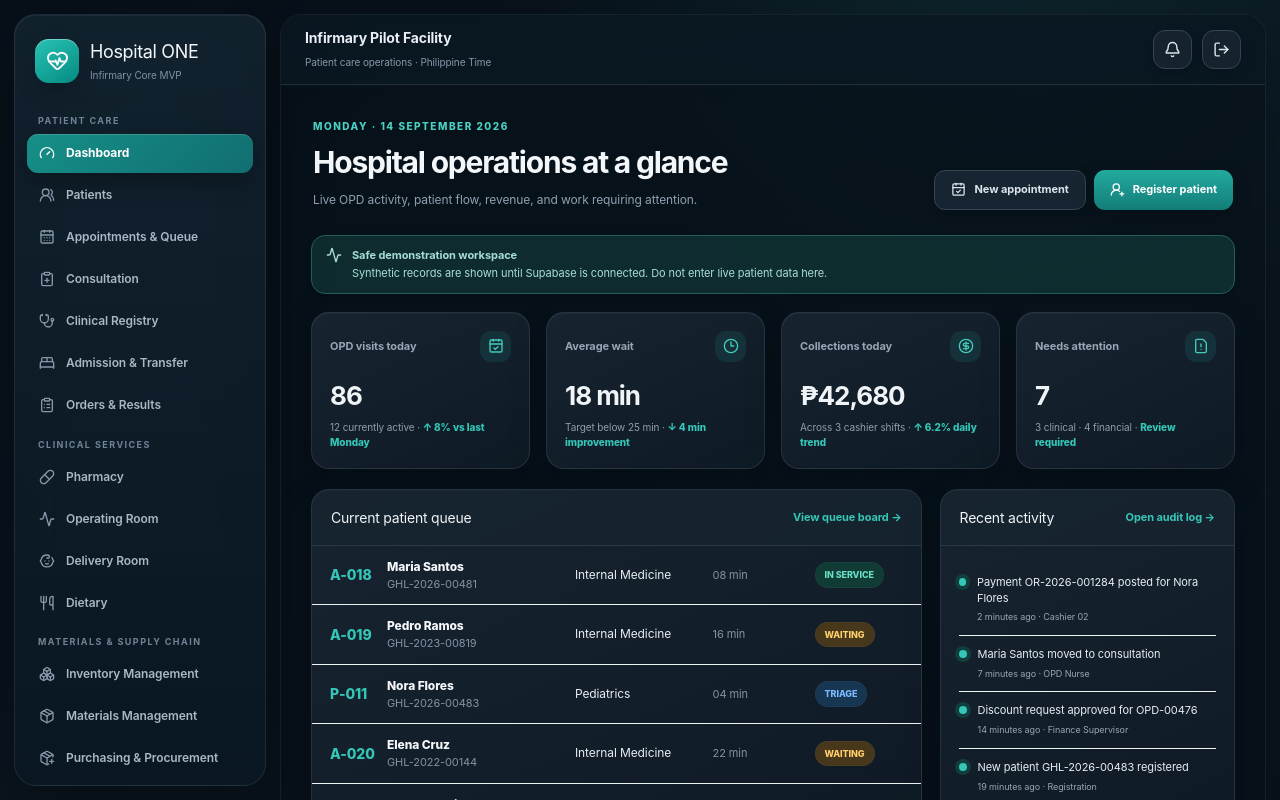
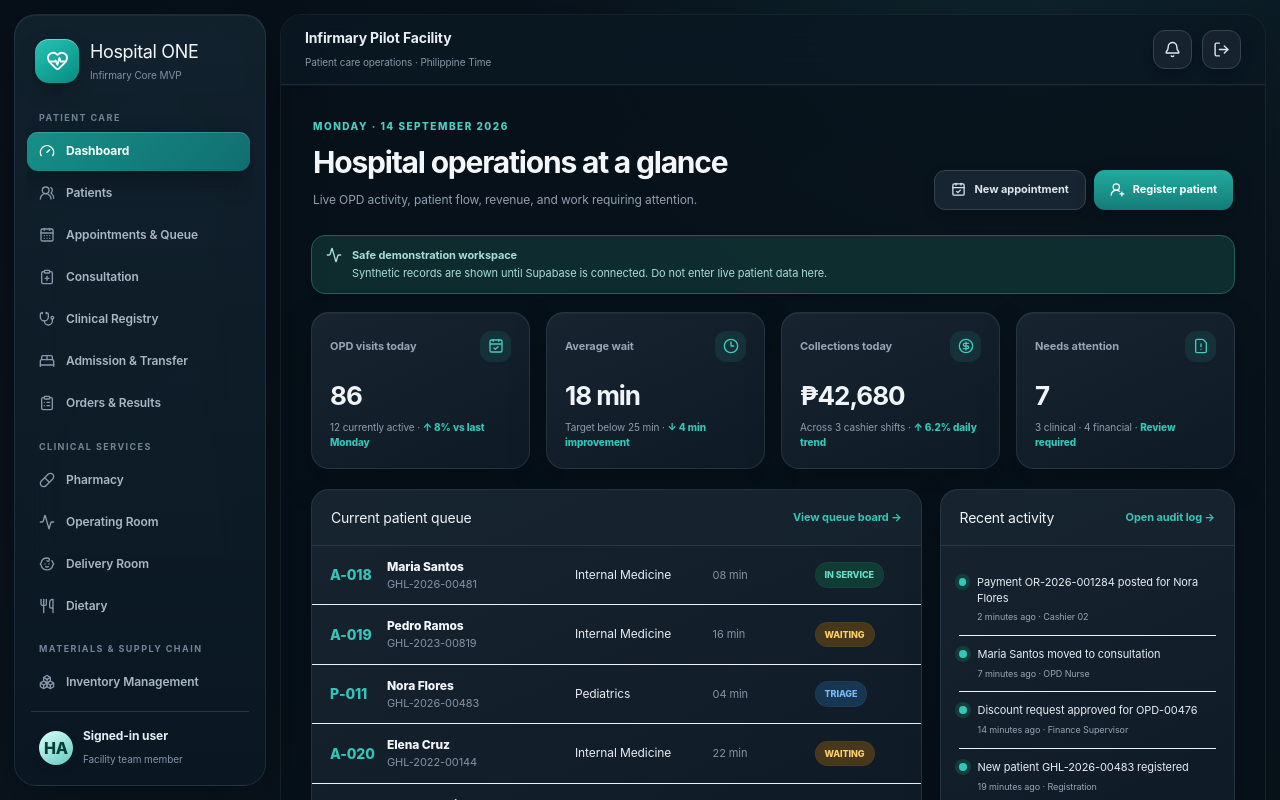
Before and after one commit to homerbarrientos/hospital-information-system, a Next.js app: page / in a window 1280 px wide. Shown: the top 800 px of the page. Built offline with nearby package versions, Linux system fonts and the light colour scheme.

Commit message:
Keep expanded hospital navigation scrollable

```diff
--- a/src/app/navigation.css
+++ b/src/app/navigation.css
@@ -1 +1,2 @@
 .module-skeleton{animation:skeletonIn .15s ease-out}.skeleton-line,.skeleton-card{background:linear-gradient(90deg,#e8eff2 25%,#f5f8f9 50%,#e8eff2 75%);background-size:200% 100%;animation:skeletonMove 1.2s infinite}.skeleton-line{height:14px;border-radius:7px}.skeleton-line.heading{height:30px;width:330px;margin:25px 0 10px}.skeleton-line.subtitle{width:460px;max-width:75%;margin-bottom:28px}.skeleton-card{height:190px;border:1px solid var(--line);border-radius:13px;padding:22px}.skeleton-card .row{width:100%;margin-bottom:25px;background:#ffffff99}@keyframes skeletonMove{to{background-position:-200% 0}}@keyframes skeletonIn{from{opacity:.35}to{opacity:1}}
+.sidebar-navigation{min-height:0;flex:1;overflow-y:auto;overscroll-behavior:contain;padding:0 3px 12px 0;scrollbar-width:thin;scrollbar-color:#547181 transparent}.nav-group+.nav-group{margin-top:17px}.sidebar .nav-label{margin:10px 12px 7px}.sidebar .profile-card{margin-top:0;flex:none}
```
